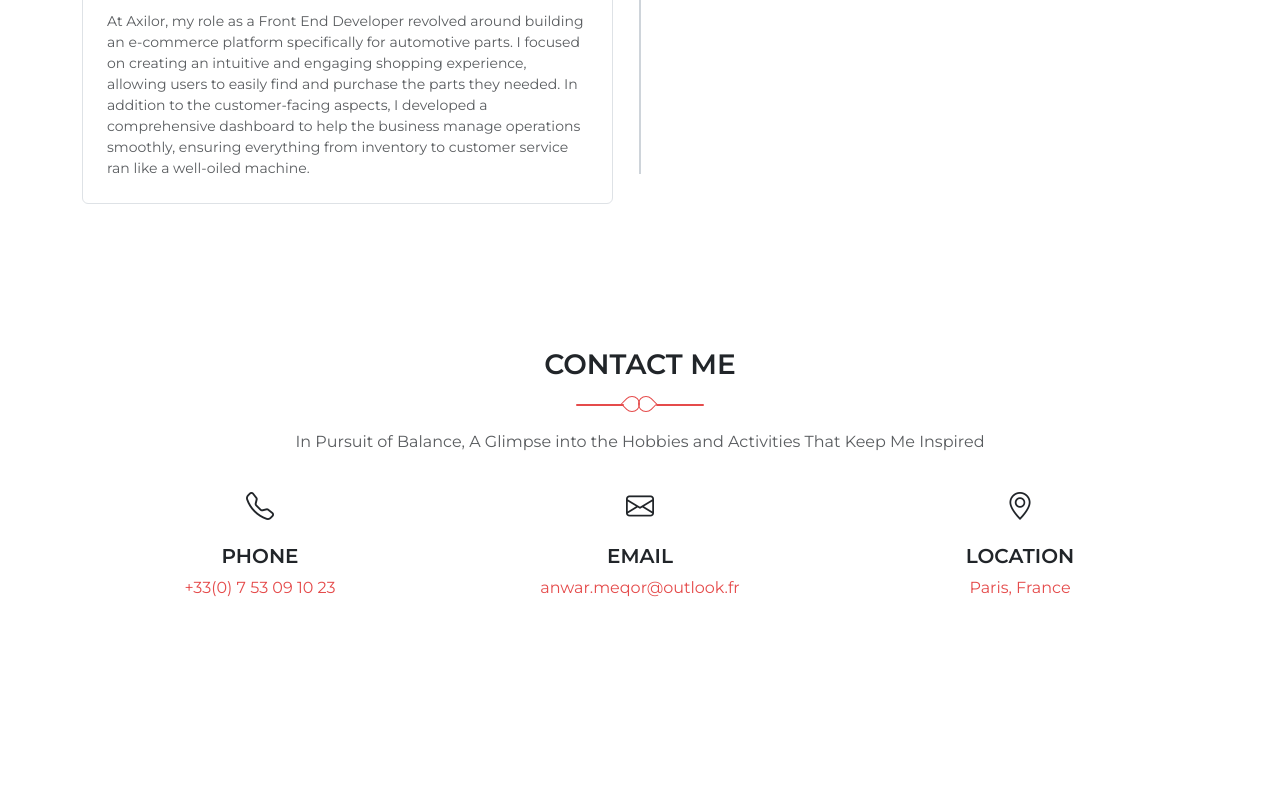
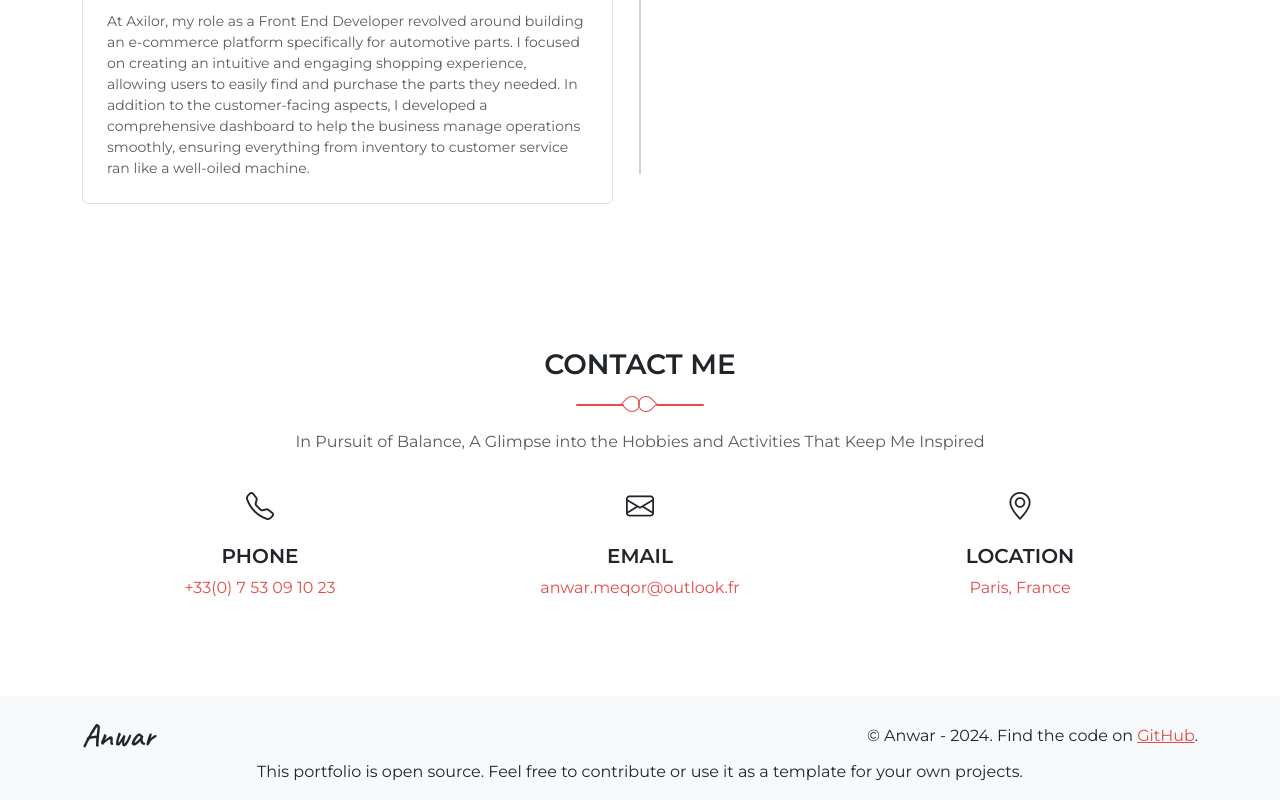
Before and after one commit to AnwarMEQOR/portfolio, an Angular app: page / in a window 1280 px wide. Shown: the part 3836-4636 px from the top of the page. Before the commit the page ends 4532 px from the top, so only its background shows below. Built offline with nearby package versions, Linux system fonts and the light colour scheme.

Commit message:
added footer

```diff
--- a/src/app/app.component.html
+++ b/src/app/app.component.html
@@ -1,2 +1,24 @@
 <app-navbar></app-navbar>
 <router-outlet></router-outlet>
+<footer class="bg-light py-3">
+	<div class="container">
+		<div class="d-flex justify-content-between align-items-center">
+			<a class="family-caveat text-dark text-decoration-none fw-semibold fs-2 me-0" href="/">
+				Anwar
+			</a>
+			<span
+				>© Anwar - {{ year }}. Find the code on
+				<a
+					href="https://github.com/AnwarMEQOR/portfolio"
+					target="_blank"
+					rel="noopener noreferrer"
+					>GitHub</a
+				>.</span
+			>
+		</div>
+		<div class="text-center">
+			This portfolio is open source. Feel free to contribute or use it as a template for your
+			own projects.
+		</div>
+	</div>
+</footer>
--- a/src/app/app.component.ts
+++ b/src/app/app.component.ts
@@ -10,4 +10,6 @@ import { NavbarComponent } from './components/navbar/navbar.component'
 	templateUrl: './app.component.html',
 	styleUrl: './app.component.scss',
 })
-export class AppComponent {}
+export class AppComponent {
+	year: number = new Date().getFullYear()
+}
```
